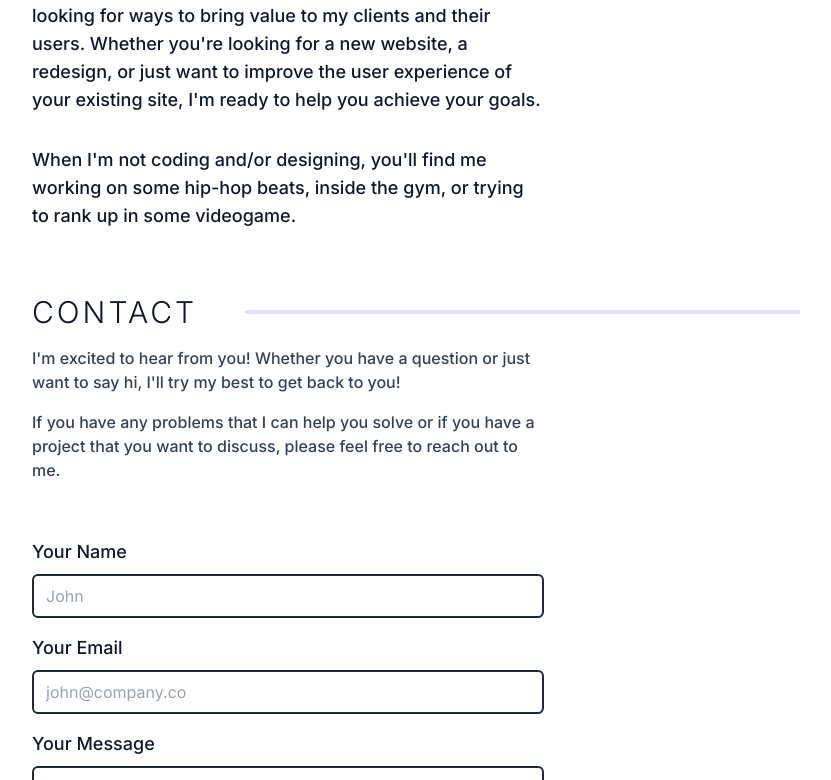
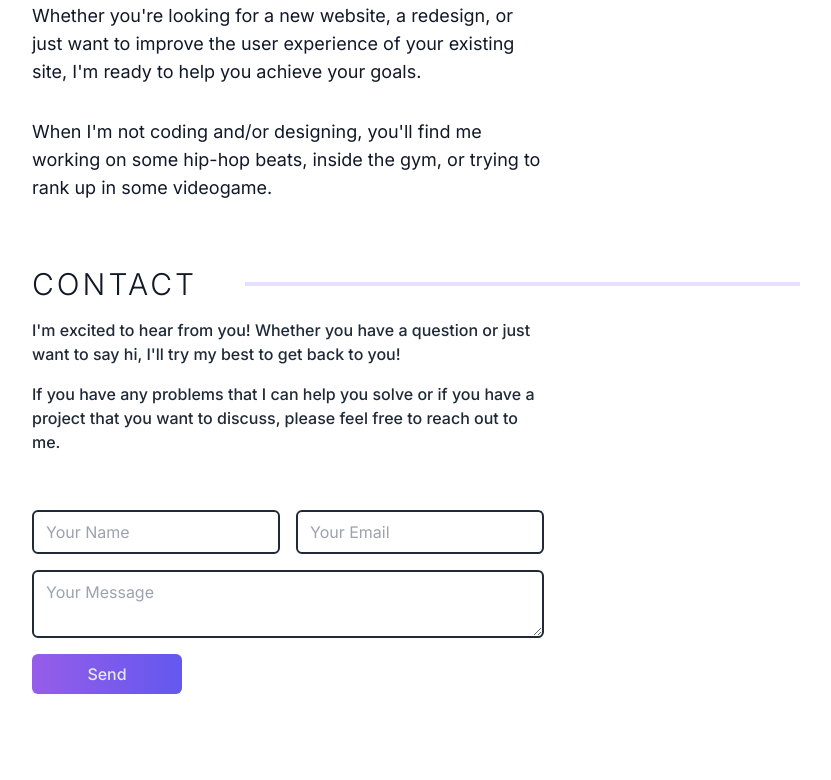
Before and after one commit to walde-dev/walde-portfolio, a Next.js app: page / in a window 1280 px wide. Shown: the part 3310-4090 px from the top of the page, without its empty margins (96-927 px from the left). Built offline with nearby package versions, Linux system fonts and the light colour scheme.

Commit message:
adapt contact form

```diff
--- a/src/components/ContactForm.tsx
+++ b/src/components/ContactForm.tsx
@@ -53,11 +53,11 @@ export default function ContactForm() {
   };
 
   return (
-    <div className="flex min-h-[300px] flex-col items-center justify-center">
+    <div className="flex min-h-[300px] flex-col items-center">
       <span
         className={`${
           emailSent && !rateLimited ? "opacity-100" : "-mt-4 opacity-0"
-        } dark:text-gray-200 text-gray-700 text-left font-medium transition-all duration-500 ease-in`}
+        } text-left font-medium text-gray-700 transition-all duration-500 ease-in dark:text-gray-200`}
       >
         Your message has been sent. Thank you!
       </span>
@@ -71,45 +71,34 @@ export default function ContactForm() {
         } flex w-full flex-col space-y-4 transition-all duration-100 ease-in`}
       >
         <div className="flex flex-col justify-center space-y-2">
-          <label className="text-left text-lg font-medium" htmlFor={"name"}>
-            Your Name
-          </label>
+          <div className="flex flex-row space-x-4">
             <input
               id="name"
-            className="rounded-md border-2 dark:border-gray-600 border-gray-800 dark:bg-black bg-white px-3 py-2 focus:shadow-none focus:outline-violet-700 focus:ring-violet-700"
+              className="w-full rounded-md border-2 border-gray-800 bg-white px-3 py-2 focus:shadow-none focus:outline-violet-700 focus:ring-violet-700 dark:border-gray-600 dark:bg-black"
               type="text"
-            placeholder="John"
+              placeholder="Your Name"
               {...register("name", { required: true })}
             />
-        </div>
-        <div className="flex flex-col justify-center space-y-2">
-          <label className="text-left text-lg font-medium" htmlFor={"email"}>
-            Your Email
-          </label>
             <input
               id="email"
-            className="rounded-md border-2 dark:border-gray-600 border-gray-800 dark:bg-black bg-white px-3 py-2 focus:shadow-none focus:outline-violet-700 focus:ring-violet-700"
+              className="w-full rounded-md border-2 border-gray-800 bg-white px-3 py-2 focus:shadow-none focus:outline-violet-700 focus:ring-violet-700 dark:border-gray-600 dark:bg-black"
               type="email"
-            placeholder="john@company.co"
+              placeholder="Your Email"
               {...register("email", { required: true })}
             />
           </div>
+        </div>
         <div className="flex flex-col justify-center space-y-2">
-          <label className="text-left text-lg font-medium" htmlFor={"html"}>
-            Your Message
-          </label>
           <textarea
             {...register("html", { required: true })}
             id={"html"}
-            className="rounded-md border-2 dark:border-gray-600 border-gray-800 dark:bg-black bg-white px-3 py-2 focus:shadow-none focus:outline-violet-700 focus:ring-violet-700"
-            placeholder={
-              "Hey! Great work! Lets get together and build something!"
-            }
+            className="rounded-md border-2 border-gray-800 bg-white px-3 py-2 focus:shadow-none focus:outline-violet-700 focus:ring-violet-700 dark:border-gray-600 dark:bg-black"
+            placeholder={"Your Message"}
           />
         </div>
         <button
           type="submit"
-          className="flex w-full items-center justify-center rounded-md bg-gradient-to-r from-[#965de9] to-[#6358ee] px-3 py-2 focus:shadow-none focus:outline-violet-700 font-medium text-gray-200  focus:ring-violet-700 disabled:opacity-30 md:w-[150px]"
+          className="flex w-full items-center justify-center rounded-md bg-gradient-to-r from-[#965de9] to-[#6358ee] px-3 py-2 font-medium text-gray-200 focus:shadow-none focus:outline-violet-700  focus:ring-violet-700 disabled:opacity-30 md:w-[150px]"
           disabled={sendEmailLoading || sendEmailSuccess || rateLimited}
         >
           {sendEmailLoading ? (
--- a/src/pages/index.tsx
+++ b/src/pages/index.tsx
@@ -334,7 +334,7 @@ function AboutMe() {
           cascade
           damping={0.1}
           delay={300}
-          className="mt-8 flex flex-col gap-4 text-left text-lg font-medium dark:font-normal md:w-1/2"
+          className="mt-8 flex flex-col gap-4 text-left text-lg font-normal md:w-1/2"
         >
           <p>
             Hey! My name is{" "}
@@ -459,7 +459,7 @@ function Contact() {
           </span>
           <hr className="ml-12 w-4/5 border-2 border-violet-500/20" />
         </div>
-        <div className="mt-4 text-left dark:text-gray-400 text-gray-700 font-medium dark:font-normal md:w-1/2">
+        <div className="mt-4 text-left dark:text-gray-200 text-gray-800 font-medium dark:font-normal md:w-1/2">
           <p>
             I&apos;m excited to hear from you! Whether you have a question or
             just want to say hi, I&apos;ll try my best to get back to you!
```
Lines whose indentation alone changed are shown as unchanged.
